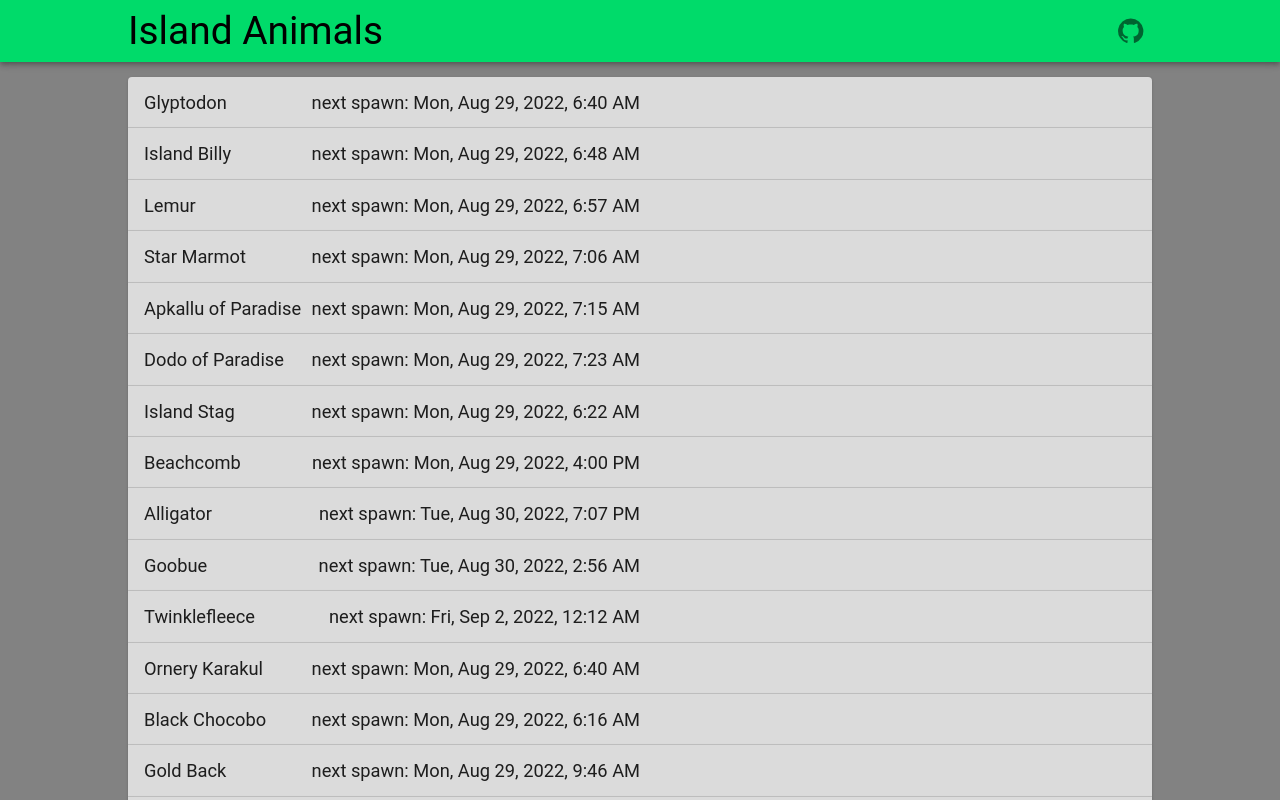
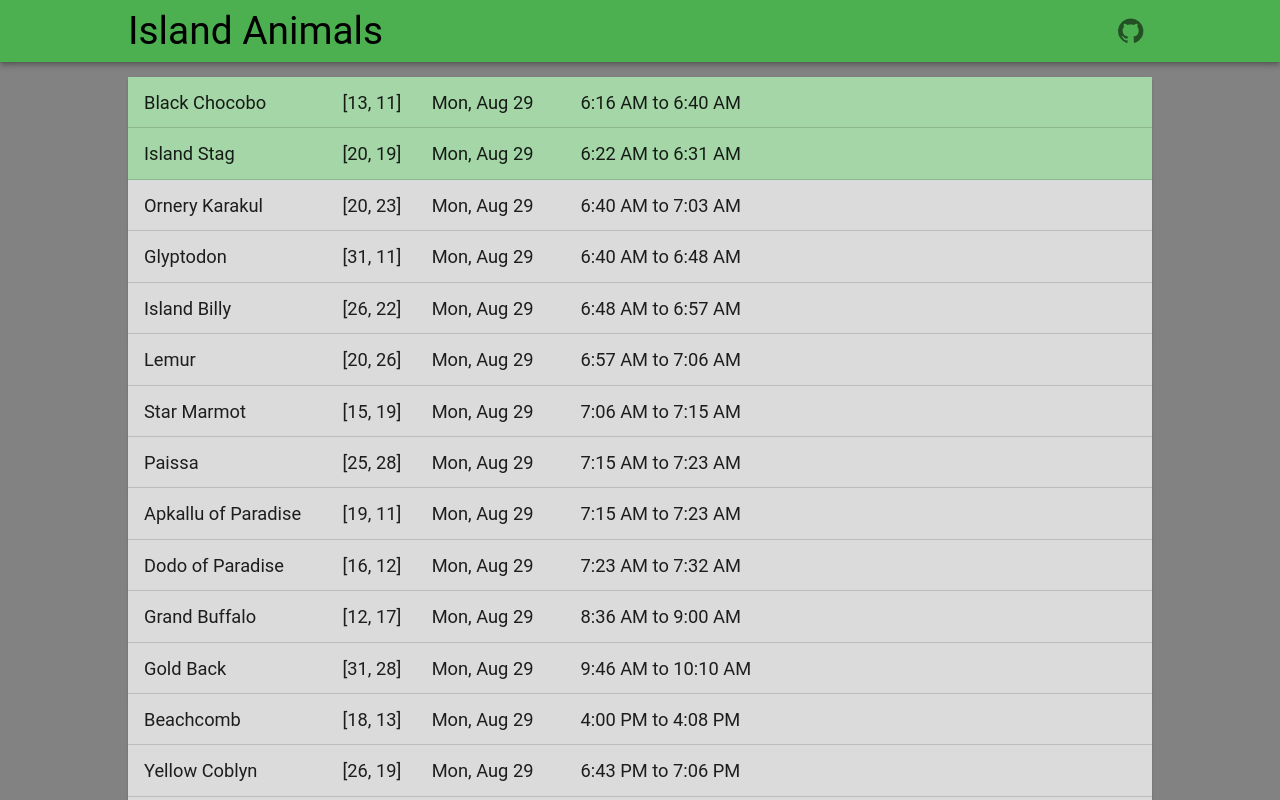
Before and after one commit to codersblock/ffxiv-island-app, a React (Create React App) app in the folder island-animals/: page / in a window 1280 px wide. Shown: the top 800 px of the page. Built offline with nearby package versions, Linux system fonts and the light colour scheme.

Commit message:
adding paissa, and some other bug fixes

```diff
--- a/island-animals/src/components/CreatureList.tsx
+++ b/island-animals/src/components/CreatureList.tsx
@@ -1,13 +1,16 @@
-import React from "react";
+import React, { useEffect, useState } from "react";
 import { Accordion, AccordionSummary, Box, Typography, AccordionDetails, styled } from "@mui/material";
 import { useRecoilValue } from "recoil";
 import { creatureSpawnsAtom, creatureSpawnsLoadedAtom } from "../state/atoms";
 import { DateTime } from "luxon";
+import { green } from "@mui/material/colors"
+import { creatures } from "../logic/CreatureCalculator";
 
 
 export default function CreatureList() {
     const creatureSpawns = useRecoilValue(creatureSpawnsAtom);
     const creatureSpawnsLoaded = useRecoilValue(creatureSpawnsLoadedAtom);
+    const [creatureNamesBySpawnTime, setCreatureNamesBySpawnTime] = useState<string[]>([])
 
     const AccordionContainer = styled("div")({
         width: "100%",
@@ -19,27 +22,51 @@ export default function CreatureList() {
     })
 
     const SummaryDiv = styled("div")({
-        width: "50%",
+        width: "100%",
         display: "flex",
         flexDirection: "row",
-        justifyContent: "space-between"
+        justifyContent: "flex-start"
     })
+
+    useEffect(() => {
+        setCreatureNamesBySpawnTime(
+            Object.keys(creatureSpawns).sort((a, b) => {
+                if (creatureSpawns[b] && creatureSpawns[b].length > 0) {
+                    if (creatureSpawns[a] && creatureSpawns[a].length > 0) {
+                        if (creatureSpawns[a][0].startTime > creatureSpawns[b][0].startTime) {
+                            return 1
+                        } else {
+                            return -1
+                        }
+                    } else {
+                        return -1
+                    }
+                } else {
+                    return -1
+                }
+            })
+        )
+    }, [creatureSpawns])
 
     if (creatureSpawnsLoaded) {
         return (
             <AccordionContainer>
-                {Object.keys(creatureSpawns).map(creatureName =>
-                    <Accordion sx={{width: "80%"}}>
-                        <AccordionSummary >
-                            <SummaryDiv>
-                                <Typography>{`${creatureName}`}</Typography>
-                                <Typography>{`next spawn: ${creatureSpawns[creatureName][0]?.startTime.toLocaleString(DateTime.DATETIME_MED_WITH_WEEKDAY)}`}</Typography>
+                {creatureNamesBySpawnTime.map(creatureName =>
+                    <Accordion key={creatureName} sx={{width: "80%"}}>
+                        <AccordionSummary sx={(theme) => ({
+                            backgroundColor: (creatureSpawns[creatureName][0]?.startTime < DateTime.now() && creatureSpawns[creatureName][0].endTime > DateTime.now()) ? green[200] : theme.palette.background.paper,
+                        })}>
+                            <SummaryDiv >
+                                <Typography sx={{width: "20%"}}>{`${creatureName}`}</Typography>
+                                <Typography sx={{width: "9%"}}>{`[${creatures[creatureName].coordinates.x}, ${creatures[creatureName].coordinates.y}]`}</Typography>
+                                <Typography sx={{width: "15%"}}>{`${creatureSpawns[creatureName][0]?.startTime.toLocaleString({weekday: "short", month: "short", day: "2-digit"})}`}</Typography>
+                                <Typography sx={{width: "20%"}}>{`${creatureSpawns[creatureName][0]?.startTime.toLocaleString(DateTime.TIME_SIMPLE)} to ${creatureSpawns[creatureName][0]?.endTime.toLocaleString(DateTime.TIME_SIMPLE)}`}</Typography>
                             </SummaryDiv>
                         </AccordionSummary>
                         <AccordionDetails>
                             <Box sx={{maxHeight: "150px", overflowY: "auto"}}>
                                 {creatureSpawns[creatureName].map(spawn =>
-                                    <Typography>
+                                    <Typography key={spawn.startTime.toISO()}>
                                         {`${spawn.startTime.toLocaleString(DateTime.DATETIME_MED_WITH_WEEKDAY)}`}
                                     </Typography>
                                 )}
--- a/island-animals/src/components/Theme.tsx
+++ b/island-animals/src/components/Theme.tsx
@@ -1,5 +1,7 @@
 import React from 'react';
 import { createTheme, ThemeProvider } from "@mui/material/styles";
+import { green } from "@mui/material/colors"
+
 interface Props {
     children?: React.ReactNode
 }
@@ -14,7 +16,7 @@ export default function IslandThemeProvider(props: Props) {
         },
         palette: {
             primary: {
-                main: '#00db6a',
+                main: green[500],
                 light: '#5FA463',
                 dark: '#27632A',
                 contrastText: '#000000',
--- a/island-animals/src/logic/Creature.tsx
+++ b/island-animals/src/logic/Creature.tsx
@@ -28,9 +28,9 @@ export interface SpawnInfo {
 export class Creature {
     public readonly name: string;
     public readonly type: CreatureType;
-    coordinates: Coordinates;
-    requiredWeather: WeatherType;
-    requiredTimeEorzea: TimeSpan;
+    public coordinates: Coordinates;
+    public requiredWeather: WeatherType;
+    public requiredTimeEorzea: TimeSpan;
 
     constructor(name: string, type: CreatureType, coordinates: Coordinates, requiredWeather: WeatherType, requiredTimeEorzea: TimeSpan) {
         this.name = name;
@@ -53,16 +53,21 @@ export class Creature {
             if (this.requiredWeather === WeatherType.ANY || this.requiredWeather === weather) {
                 const eorzeaStartHour = allDaySpawn ? eorzeaWeatherStartHour : this.requiredTimeEorzea.startTimeHour;
                 const eorzeaEndHour = allDaySpawn ? eorzeaWeatherStartHour + 8 : (
-                    eorzeaWeatherStartHour + 8 < this.requiredTimeEorzea.endTimeHour ?
+                    (this.requiredWeather !== WeatherType.ANY && (eorzeaWeatherStartHour + 8 < this.requiredTimeEorzea.endTimeHour)) ?
                         eorzeaWeatherStartHour + 8 :
                         this.requiredTimeEorzea.endTimeHour
                 )
-                return {
+
+                const spawnInfo = {
                     weather,
                     eorzeaStartHour,
                     eorzeaEndHour,
                     startTime: this.calculateEarthHour(weatherCycleStartTime, eorzeaWeatherStartHour, eorzeaStartHour),
                     endTime: this.calculateEarthHour(weatherCycleStartTime, eorzeaWeatherStartHour, eorzeaEndHour)
+                }
+
+                if (spawnInfo.endTime > DateTime.now()) {
+                    return spawnInfo
                 }
             }
         }
--- a/island-animals/src/logic/CreatureCalculator.tsx
+++ b/island-animals/src/logic/CreatureCalculator.tsx
@@ -1,7 +1,7 @@
 import { DateTime } from "luxon";
 import { WeatherFinder, WeatherType } from "./WeatherFinder";
 import { Creature, CreatureType, SpawnInfo } from "./Creature"
-import { useSetRecoilState } from "recoil";
+import { useRecoilState } from "recoil";
 import { creatureSpawnsLoadedAtom, creatureSpawnsAtom } from "../state/atoms"
 import { useEffect } from "react";
 
@@ -11,7 +11,7 @@ export const EORZEA_HOUR_IN_SECONDS = 175
 interface Props {
     children?: React.ReactNode
 }
-const creatures = {
+export const creatures: {[key: string]: Creature} = {
     "Glyptodon": new Creature(
         "Glyptodon",
         CreatureType.MEDIUM,
@@ -220,22 +220,35 @@ const creatures = {
             endTimeHour: 24
         }
     ),
+    "Paissa": new Creature(
+        "Paissa",
+        CreatureType.MEDIUM,
+        {
+            x: 25,
+            y: 28
+        },
+        WeatherType.FAIR_SKIES,
+        {
+            startTimeHour: 12,
+            endTimeHour: 15
+        }
+    )
 }
 
 export function CreatureCalculator(props: Props) {
-    const setCalculationComplete = useSetRecoilState(creatureSpawnsLoadedAtom);
-    const setCreatureSpawns = useSetRecoilState(creatureSpawnsAtom);
+    const [calculationComplete, setCalculationComplete] = useRecoilState(creatureSpawnsLoadedAtom);
+    const [creatureSpawns, setCreatureSpawns] = useRecoilState(creatureSpawnsAtom);
 
     useEffect(() => {
-        let creatureSpawns: {[key: string]: SpawnInfo[]} = {}
+        let newCreatureSpawns: {[key: string]: SpawnInfo[]} = {}
         for (const creature of Object.values(creatures)) {
-            creatureSpawns = {
-                ...creatureSpawns,
+            newCreatureSpawns = {
+                ...newCreatureSpawns,
                 [creature.name]: []
             }
         }
 
-        let weatherStartTime: DateTime = WeatherFinder.getCurrentWeatherStartTime()
+        let weatherStartTime: DateTime = WeatherFinder.getPreviousWeatherCycleStartTime()
 
         //620 weather cycles is a little over 5 earth days
         let cycle = 0;
@@ -244,9 +257,9 @@ export function CreatureCalculator(props: Props) {
             for (const creature of Object.values(creatures)) {
                 const creatureSpawn: SpawnInfo | undefined = creature.creatureWillSpawnInWeatherWindow(weatherStartTime, weather)
                 if (creatureSpawn !== undefined) {
-                    creatureSpawns = {
-                        ...creatureSpawns,
-                        [creature.name]: [...creatureSpawns[creature.name], creatureSpawn]
+                    newCreatureSpawns = {
+                        ...newCreatureSpawns,
+                        [creature.name]: [...newCreatureSpawns[creature.name], creatureSpawn]
                     }
                 }
             }
@@ -254,9 +267,29 @@ export function CreatureCalculator(props: Props) {
             ++cycle;
         }
 
-        setCreatureSpawns(creatureSpawns)
+        setCreatureSpawns(newCreatureSpawns)
         setCalculationComplete(true)
     }, [])
 
+    useEffect(() => {
+        const refresh = setInterval(() => {
+            let newCreatureSpawns = {...creatureSpawns};
+            let creaturesUpdated = false;
+            for (const creature of Object.values(creatures)) {
+                if (calculationComplete && newCreatureSpawns[creature.name] && newCreatureSpawns[creature.name].length > 0) {
+                    if (DateTime.now() > newCreatureSpawns[creature.name][0].endTime) {
+                        newCreatureSpawns[creature.name] = newCreatureSpawns[creature.name].slice(1)
+                        creaturesUpdated = true
+                    }
+                }
+            }
+            if (creaturesUpdated) {
+                setCreatureSpawns(newCreatureSpawns)
+            }
+        }, 1000)
+
+        return () => clearInterval(refresh)
+    }, [creatureSpawns, calculationComplete])
+
     return <> {props.children} </>
 }
--- a/island-animals/src/logic/WeatherFinder.tsx
+++ b/island-animals/src/logic/WeatherFinder.tsx
@@ -50,8 +50,8 @@ export class WeatherFinder {
         }
     }
 
-    static getCurrentWeatherStartTime(): DateTime {
-        const secondsSinceEpoch = DateTime.now().toMillis() / 1000;
+    static getPreviousWeatherCycleStartTime(): DateTime {
+        const secondsSinceEpoch = (DateTime.now().toMillis() / 1000) - (EORZEA_HOUR_IN_SECONDS * 8);
         const currentEorzeaHour = (secondsSinceEpoch / EORZEA_HOUR_IN_SECONDS) % 24;
         const weatherCycleStart = currentEorzeaHour - (currentEorzeaHour % 8);
         return DateTime.fromMillis((secondsSinceEpoch - (EORZEA_HOUR_IN_SECONDS * (currentEorzeaHour - weatherCycleStart))) * 1000)
```
